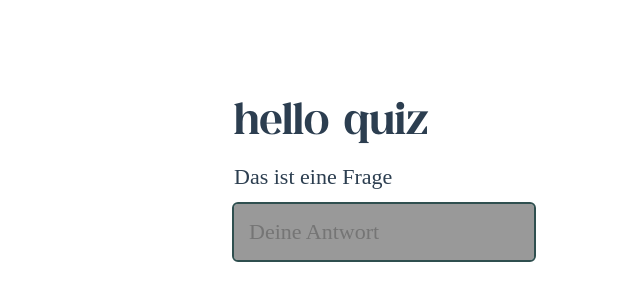
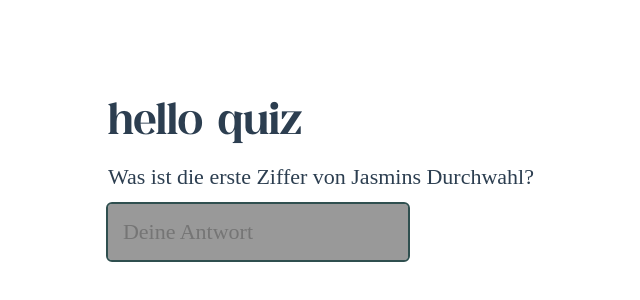
Before and after one commit to front3nte/riddle-dev, a Vue app: page /quiz in a window 1280 px wide. Shown: the part 226-526 px from the top of the page, without its empty margins (106-746 px from the left). Built offline with nearby package versions, Linux system fonts and the light colour scheme; a web font is replaced by a local one.

Commit message:
Add first real questions

```diff
--- a/src/components/QuizApp.vue
+++ b/src/components/QuizApp.vue
@@ -10,17 +10,17 @@ const store = useQuizStore()
   <h1>hello quiz</h1>
   <QuestionItem
     v-if="store.count == 0"
-    question="Das ist eine Frage"
-    answer="Hier steht die Antwort"
+    question="Was ist die erste Ziffer von Jasmins Durchwahl?"
+    answer="8"
   />
   <QuestionItem
     v-if="store.count == 1"
-    question="Das ist eine andere Frage"
-    answer="Hier steht die nächste Antwort"
+    question="Wann hat Antonio auf seiner Tastatur einen echten Bug 🐞 gefunden?"
+    answer="15.12.2012"
   />
   <QuestionItem
     v-if="store.count == 2"
-    question="Das ist eine ganz andere Frage"
-    answer="Hier steht noch eine Antwort"
+    question="Wann hat Daniel davon berichtet, dass eine Theme-Erstellerin Hühner, Feuer und Lamas in die IDE zaubert?"
+    answer="30.06.2021"
   />
 </template>
```
